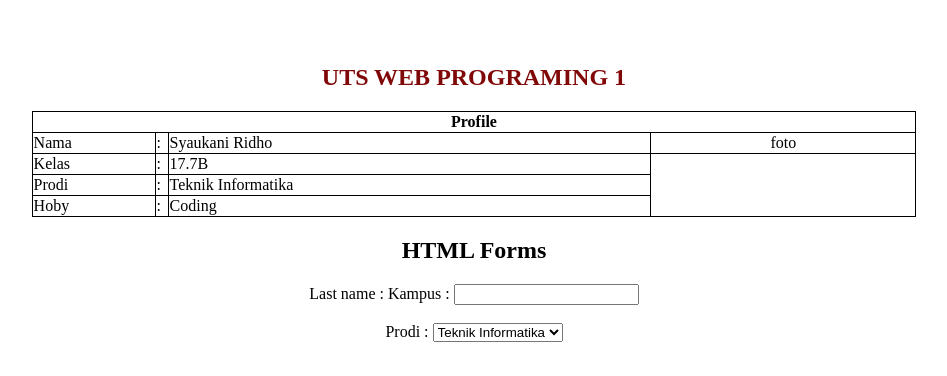
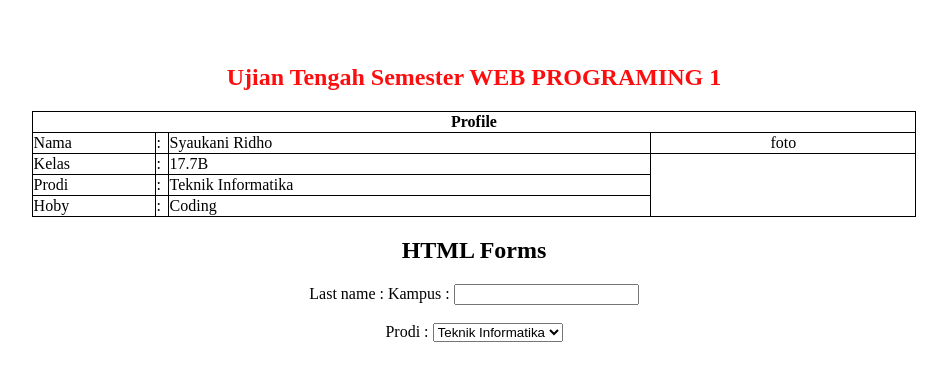
Before and after one commit to syaukaniridho/uts-17180004, a plain HTML site: page index.html in a window 1280 px wide. Shown: the whole page, without its empty margins (166-1113 px from the left). Drawn offline with Linux system fonts and the light colour scheme.

Commit message:
perubahan

```diff
--- a/index.html
+++ b/index.html
@@ -11,7 +11,7 @@ table, th, td {
 <center>
 <body>
 <br><br>
-<h2 style="color: rgb(129, 8, 8);">UTS WEB PROGRAMING 1</h2>
+<h2 style="color: rgb(253, 14, 14);">Ujian Tengah Semester WEB PROGRAMING 1</h2>
 <table style="width:70%">
   <tr>
     <th colspan="4"> Profile</th>
```
